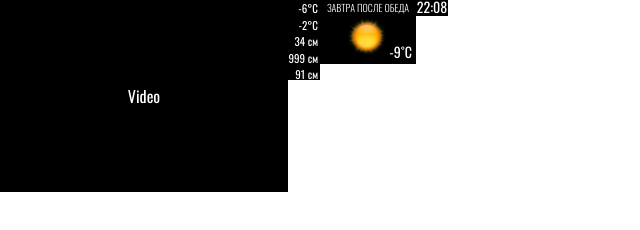
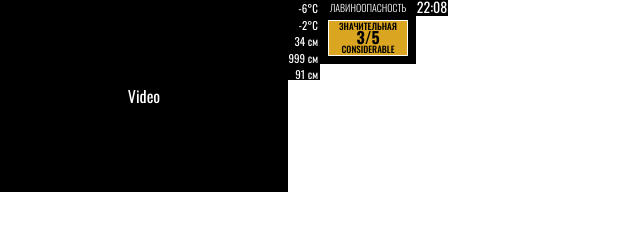
Before and after one commit to pavelborisofff/rosa_khutor_led, a plain HTML site: page index.html in a window 1280 px wide. Shown: the whole page, without its empty margins (0-640 px from the left). Drawn offline with Linux system fonts and the light colour scheme.

Commit message:
swith class by time

```diff
--- a/index.html
+++ b/index.html
@@ -13,7 +13,9 @@
 
 <body onload="startTime()">
     <div class="container main">
+        <!-- VIDEO PLACEHOLDER -->
         <div class="main__video">Video</div>
+        <!-- WIND AND TEMPERATURE  -->
         <div class="main__areas areas">
             <ul class="areas__items">
                 <li class="areas__item temp wind">-6°C</li>
@@ -23,11 +25,26 @@
                 <li class="areas__item snow_depth">91 см</li>
             </ul>
         </div>
-        <div class="main__weather weather">
-            <img src="./static/img/СОЛНЦЕ.png" alt="" class="weather__img">
-            <div class="weather__heading">Завтра после обеда</div>
-            <div class="weather__temp">-9˚C</div>
-        </div>
+        <!-- WEATHER AND AVALANCE -->
+        <ul>
+            <!-- WEATHER -->
+            <!-- TODAY -->
+            <li class="main__weather weather">
+                <img src="./static/img/СОЛНЦЕ.png" alt="" class="weather__img">
+                <div class="weather__heading">Завтра после обеда</div>
+                <div class="weather__temp">-9˚C</div>
+            </li>
+            <!-- AVALANCE -->
+            <li class="main__avalanche avalanche">
+                <div class="avalanche__heading">Лавиноопасность</div>
+                <div class="avalanche__level level">
+                    <p class="level__rus">Значительная</p>
+                    <p class="level__num">3/5</p>
+                    <p class="level__eng">Considerable</p>
+                </div>
+            </li>
+        </ul>
+        <!-- CLOCK -->
         <div id="clock" class="clock">00:00</div>
     </div>
     <script src="./static/js/script.js"></script>
--- a/static/css/style.css
+++ b/static/css/style.css
@@ -86,9 +86,9 @@ select {
 }
 
 select {
+    appearance: none;
+    -moz-appearance: none;
     -webkit-appearance: none;
-    -moz-appearance: none;
-    appearance: none;
 }
 
 .select:focus {
@@ -121,7 +121,7 @@ label {
     padding: 0;
     overflow: hidden;
     border: 0;
-    clip: rect(0 0 0 0)
+    clip: rect(0, 0, 0, 0)
 }
 
 .clearfix::after {
@@ -149,7 +149,8 @@ body {
     position: relative;
 }
 
-.main>div {
+.main > div,
+.main > ul li {
     display: inline-block;
     background-color: black;
     color: white;
@@ -178,7 +179,8 @@ body {
     line-height: 150%;
 }
 
-.weather {
+.weather,
+.avalanche {
     width: 96px;
     height: 64px;
     position: absolute;
@@ -194,7 +196,8 @@ body {
     z-index: 1;
 }
 
-.weather__heading {
+.weather__heading,
+.avalanche__heading {
     width: 100%;
     font-size: 10px;
     font-weight: 300;
@@ -213,6 +216,33 @@ body {
     z-index: 2;
 }
 
+.avalanche__level {
+    width: 80px;
+    height: 36px;
+    margin: 20px auto;
+    background-color: goldenrod;
+    border: 1px solid white;
+}
+
+.avalanche__level p {
+    font-size: 9px;
+    text-align: center;
+    line-height: 10px;
+    font-weight: 500;
+    text-transform: uppercase;
+    color: black;
+}
+
+.avalanche__level .level__num {
+    font-size: 16px;
+    font-weight: 700;
+    line-height: 12px;
+}
+
+.avalanche__level .level__eng {
+    line-height: 13px;
+}
+
 .clock {
     width: 32px;
     height: 16px;
--- a/static/js/script.js
+++ b/static/js/script.js
@@ -1,20 +1,30 @@
 'use strict';
 
+// generate current time format like '22:14'
 function startTime() {
     var today = new Date();
     var h = today.getHours();
     var m = today.getMinutes();
-    // var s = today.getSeconds();
+    var s = today.getSeconds();
     h = checkTime(h);
     m = checkTime(m);
-    // s = checkTime(s);
-    // const addText = checkSource(s);
-    document.getElementById('clock').innerHTML =
-    // h + ":" + m + ":" + s + addText;
-    h + ":" + m;
-    var t = setTimeout(startTime, 500);
+    const addText = checkSource(s);
+
+    // change clock's time
+    document.getElementById('clock').innerHTML = h + ":" + m;
+
+    // switch weather-avalanche
+    const weather = document.getElementsByClassName('weather')[0];
+    if (s < 30) {
+        weather.classList.add('visually-hidden');
+    } else {
+        weather.classList.remove('visually-hidden');
+    }
+
+    var t = setTimeout(startTime, 1000);
 }
 
+// check current time's secconds to switch information blocks
 function checkSource(i) {
     let txt = '';
     if (i < 30) {
@@ -25,9 +35,11 @@ function checkSource(i) {
     return txt;
 }
 
+//visually-hidden
+// add zero in front of numbers < 10
 function checkTime(i) {
     if (i < 10) {
         i = "0" + i;
-    }  // add zero in front of numbers < 10
+    }
     return i;
 }
```
